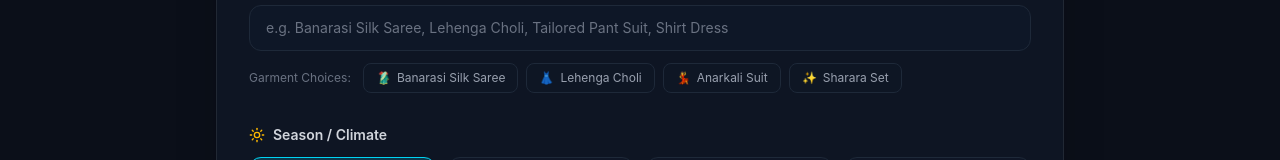
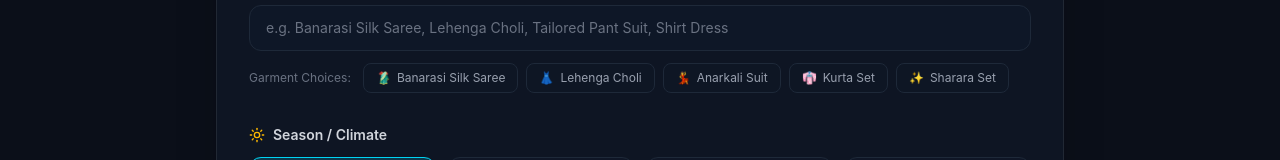
Before and after one commit to GlockyDeep/otfit-ai-wardrobe-studio, a React (Vite) app in the folder frontend/: page / in a window 1280 px wide. Shown: the part 628-788 px from the top of the page. Built offline with nearby package versions, Linux system fonts and the light colour scheme; no server answers; a web font is replaced by a local one.

Commit message:
feat: add Kurta Set garment option for Female

```diff
--- a/frontend/src/components/RecommendationForm.tsx
+++ b/frontend/src/components/RecommendationForm.tsx
@@ -36,6 +36,7 @@ const ALL_GARMENT_CHIPS: GarmentChip[] = [
   { label: 'Lehenga Choli', emoji: '👗' },
   { label: 'Tailored Pant Suit / Skirt Suit', emoji: '💼' },
   { label: 'Anarkali Suit', emoji: '💃' },
+  { label: 'Kurta Set', emoji: '👘' },
   { label: 'Shirt & Chinos / Denim', emoji: '👕' },
   { label: 'Polo & Chinos', emoji: '👕' },
   { label: 'Casual Dress / Shirt Dress', emoji: '👗' },
@@ -52,19 +53,19 @@ const GENDER_GARMENT_MAP: Record<GenderOption, string[]> = {
   ],
   Female: [
     'Banarasi Silk Saree', 'Lehenga Choli', 'Anarkali Suit', 'Sharara Set',
-    'Tailored Pant Suit / Skirt Suit', 'Casual Dress / Shirt Dress', 'Co-ord Set'
+    'Kurta Set', 'Tailored Pant Suit / Skirt Suit', 'Casual Dress / Shirt Dress', 'Co-ord Set'
   ],
   Other: ['Bandhgala Suit', 'Modi Jacket / Nehru Vest', 'Co-ord Set', '2-Piece Suit', 'Shirt & Chinos / Denim']
 };
 
 // Occasion-specific garment chip filters
 const OCCASION_GARMENT_MAP: Record<string, string[]> = {
-  diwali: ['Banarasi Silk Saree', 'Lehenga Choli', 'Sherwani', 'Panche / Veshti & Angavastram', 'Bandhgala Suit', 'Anarkali Suit', 'Sharara Set', 'Modi Jacket / Nehru Vest'],
-  festival: ['Banarasi Silk Saree', 'Lehenga Choli', 'Sherwani', 'Panche / Veshti & Angavastram', 'Anarkali Suit', 'Sharara Set', 'Modi Jacket / Nehru Vest'],
-  wedding: ['Banarasi Silk Saree', 'Lehenga Choli', 'Sherwani', 'Panche / Veshti & Angavastram', '3-Piece Vest Suit', '2-Piece Suit', 'Bandhgala Suit', 'Anarkali Suit', 'Tuxedo', 'Sharara Set'],
+  diwali: ['Banarasi Silk Saree', 'Lehenga Choli', 'Sherwani', 'Panche / Veshti & Angavastram', 'Bandhgala Suit', 'Anarkali Suit', 'Sharara Set', 'Kurta Set', 'Modi Jacket / Nehru Vest'],
+  festival: ['Banarasi Silk Saree', 'Lehenga Choli', 'Sherwani', 'Panche / Veshti & Angavastram', 'Anarkali Suit', 'Sharara Set', 'Kurta Set', 'Modi Jacket / Nehru Vest'],
+  wedding: ['Banarasi Silk Saree', 'Lehenga Choli', 'Sherwani', 'Panche / Veshti & Angavastram', '3-Piece Vest Suit', '2-Piece Suit', 'Bandhgala Suit', 'Anarkali Suit', 'Tuxedo', 'Sharara Set', 'Kurta Set'],
   'business meeting': ['Tailored Pant Suit / Skirt Suit', '3-Piece Vest Suit', '2-Piece Suit', 'Tuxedo', 'Bandhgala Suit', 'Co-ord Set'],
-  casual: ['Shirt & Chinos / Denim', 'Polo & Chinos', 'Casual Dress / Shirt Dress', 'Co-ord Set'],
-  college: ['Shirt & Chinos / Denim', 'Polo & Chinos', 'Casual Dress / Shirt Dress', 'Co-ord Set'],
+  casual: ['Shirt & Chinos / Denim', 'Polo & Chinos', 'Casual Dress / Shirt Dress', 'Co-ord Set', 'Kurta Set'],
+  college: ['Shirt & Chinos / Denim', 'Polo & Chinos', 'Casual Dress / Shirt Dress', 'Co-ord Set', 'Kurta Set'],
   'cocktail party': ['Tuxedo', '3-Piece Vest Suit', '2-Piece Suit', 'Casual Dress / Shirt Dress', 'Co-ord Set', 'Anarkali Suit', 'Bandhgala Suit']
 };
 
```
